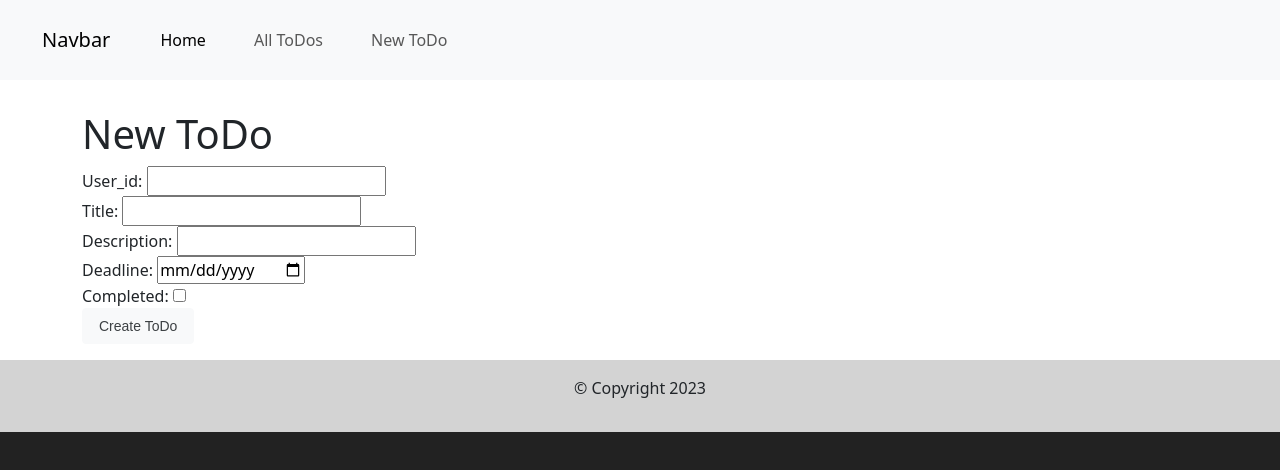
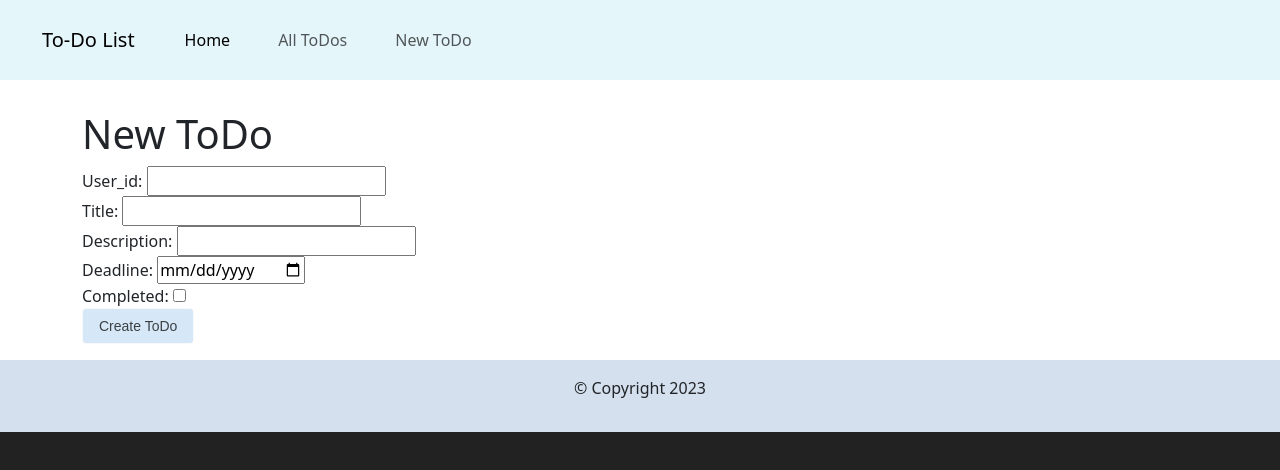
Before and after one commit to anhelms/ToDo-frontend, a React (Vite) app: page /to-dos/new in a window 1280 px wide. Shown: the top 470 px of the page. Built offline with nearby package versions, Linux system fonts and the light colour scheme; no server answers.

Commit message:
adds css style to header/footer/buttons

```diff
--- a/src/Header.jsx
+++ b/src/Header.jsx
@@ -3,10 +3,10 @@ import { Link } from "react-router-dom";
 export function Header() {
   return (
     <header>
-      <nav className="navbar navbar-expand-lg bg-light">
+      <nav className="navbar navbar-expand-lg">
         <div className="container-fluid">
           <a className="navbar-brand" href="#">
-            Navbar
+            To-Do List
           </a>
           <button
             className="navbar-toggler"
--- a/src/index.css
+++ b/src/index.css
@@ -14,6 +14,7 @@ header {
 nav.navbar {
   padding: 0;
   margin-bottom: 30px;
+  background-color: rgba(131, 211, 237, 0.212);
 }
 
 header a {
@@ -24,7 +25,7 @@ header a {
 }
 
 footer {
-  background-color: lightgray;
+  background-color: rgba(176, 196, 222, 0.525);
   padding: 1em;
   text-align: center;
   margin-top: 1em;
@@ -41,7 +42,7 @@ img {
 }
 
 .button {
-  background-color: #f8f9fa;
+  background-color: #88bbeb58;
   border: 1px solid #f8f9fa;
   border-radius: 4px;
   color: #3c4043;
@@ -60,7 +61,7 @@ img {
 }
 
 .button:hover {
-  border-color: #dadce0;
+  border-color: #5e93e8;
   box-shadow: rgba(0, 0, 0, .1) 0 1px 1px;
   color: #202124;
 }
```
